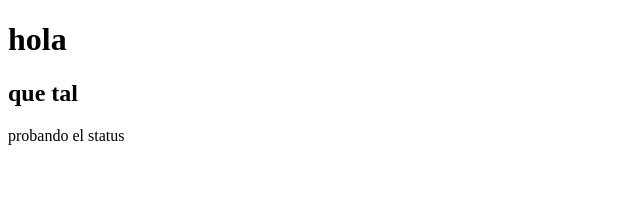
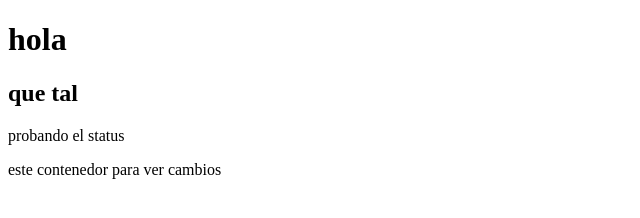
Before and after one commit to StephiLegarra/clase10, a plain HTML site: page index.html in a window 1280 px wide. Shown: the whole page, without its empty margins (0-640 px from the left). Drawn offline with Linux system fonts and the light colour scheme.

Commit message:
contenedor

```diff
--- a/index.html
+++ b/index.html
@@ -10,5 +10,6 @@
     <h1> hola </h1>
     <h2> que tal </h2>
     <p> probando el status</p>
+    <div> este contenedor para ver cambios</div>
 </body>
 </html>
```
